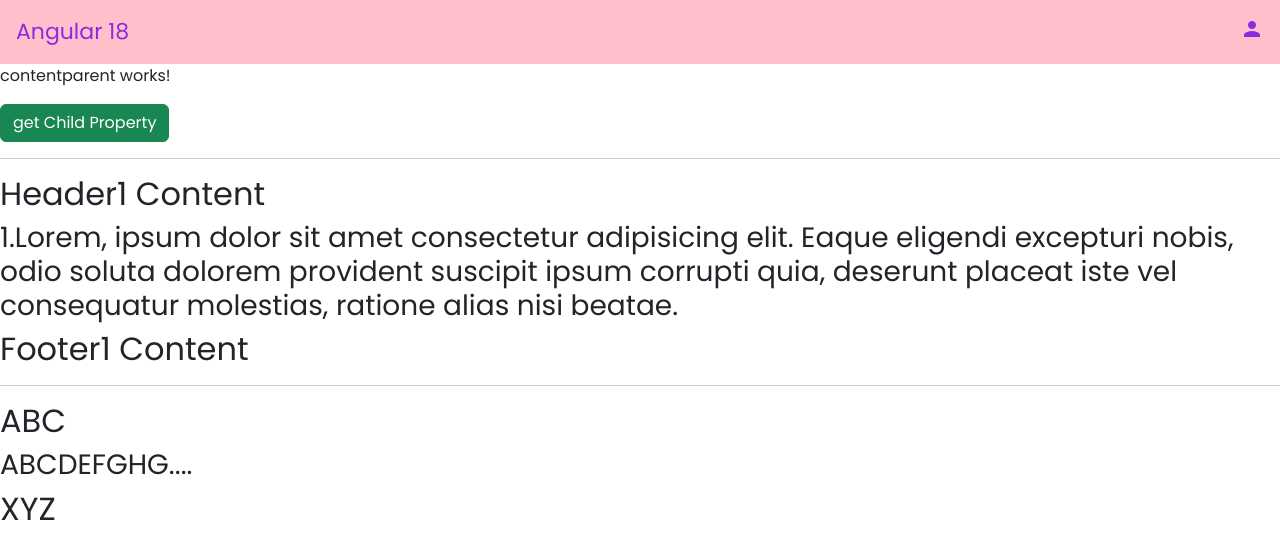
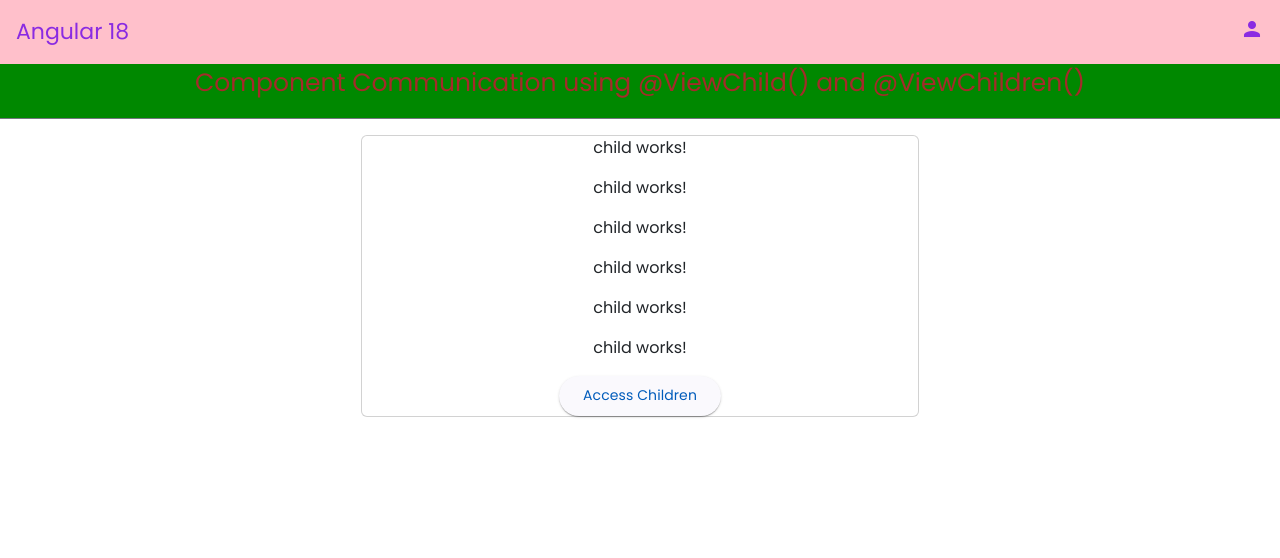
Before and after one commit to SatishKonduru/batch26Angular18Core, an Angular app: page / in a window 1280 px wide. Shown: the top 558 px of the page. Built offline with nearby package versions, Linux system fonts and the light colour scheme.

Commit message:
@HostListener() and @HostBinding()

```diff
--- a/src/app/app.component.html
+++ b/src/app/app.component.html
@@ -23,9 +23,9 @@
  <!-- <app-for></app-for> -->
   <!-- <app-sender></app-sender> -->
   <!-- <app-view-child></app-view-child> -->
-   <!-- <app-parent></app-parent> -->
+   <app-parent></app-parent>
 
-<app-contentparent>
+<!-- <app-contentparent>
   <app-content-child>
     <h2 header>Header1 Content</h2>
     <h3 satish>1.Lorem, ipsum dolor sit amet consectetur adipisicing elit. Eaque eligendi excepturi nobis, odio soluta dolorem provident suscipit ipsum corrupti quia, deserunt placeat iste vel consequatur molestias, ratione alias nisi beatae.</h3>
@@ -38,4 +38,4 @@
   <h2 foot2>XYZ</h2>
 </app-content-child>
 
-</app-contentparent>
+</app-contentparent> -->
--- a/src/app/components/topic/topic.component.html
+++ b/src/app/components/topic/topic.component.html
@@ -1,4 +1,4 @@
-<div style="display: flex; justify-content: center;">
+<div   style="display: flex; justify-content: center;" appBackground>
     <p style="font-size: 25px; color: brown;">{{topicName}}</p>
 </div>
 <mat-divider></mat-divider>
--- a/src/app/components/topic/topic.component.ts
+++ b/src/app/components/topic/topic.component.ts
@@ -1,11 +1,14 @@
 import { CommonModule } from '@angular/common';
 import { Component, Input } from '@angular/core';
 import {MatDividerModule} from '@angular/material/divider';
+import { BackgroundDirective } from '../../directives/background.directive';
+
+
 
 @Component({
   selector: 'app-topic',
   standalone: true,
-  imports: [MatDividerModule, CommonModule],
+  imports: [MatDividerModule, CommonModule, BackgroundDirective],
   templateUrl: './topic.component.html',
   styleUrl: './topic.component.css'
 })
--- /dev/null
+++ b/src/app/directives/background.directive.ts
@@ -0,0 +1,26 @@
+import { Directive, ElementRef, HostBinding, HostListener, OnInit, Renderer2 } from '@angular/core';
+
+@Directive({
+  selector: '[appBackground]',
+  standalone: true
+})
+export class BackgroundDirective implements OnInit{
+
+
+  constructor(private _element: ElementRef, private _renderer: Renderer2) { }
+ngOnInit(): void {
+  // this._element.nativeElement.style.backgroundColor = '#cdf'
+  this._renderer.setStyle(this._element.nativeElement, 'background-color','#080')
+}
+@HostBinding('style.backgroundColor') bg : string = 'transaparent'
+@HostListener('mouseenter') mouseenter(){
+    // this._renderer.setStyle(this._element.nativeElement,'background-color','gold')
+  this.bg = 'gold'
+}
+@HostListener('mouseleave') mouseleave(){
+  // this._renderer.setStyle(this._element.nativeElement,'background-color','#f00')
+  this.bg = 'orange'
+}
+
+
+}
```
